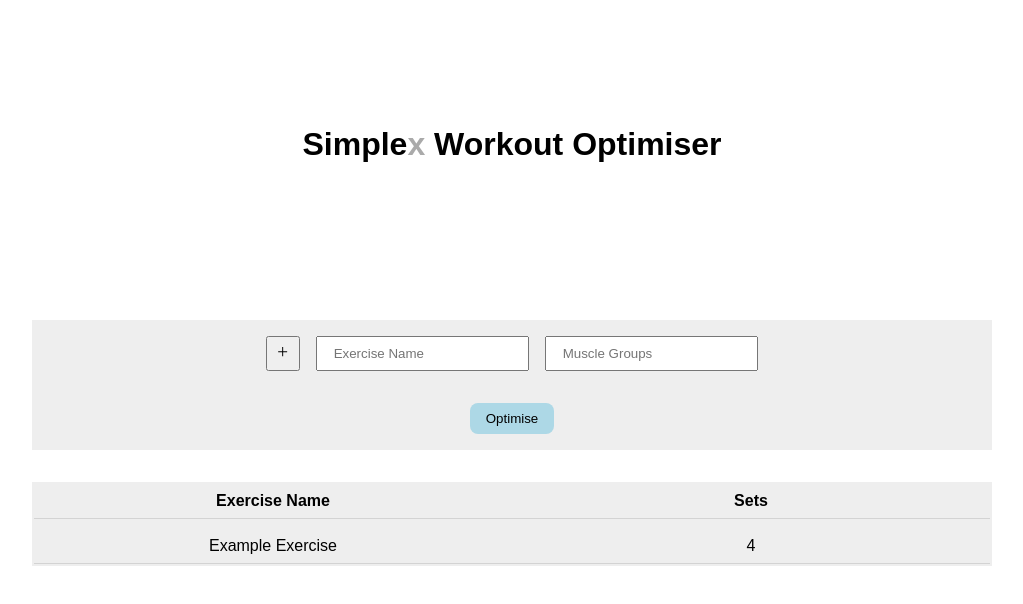
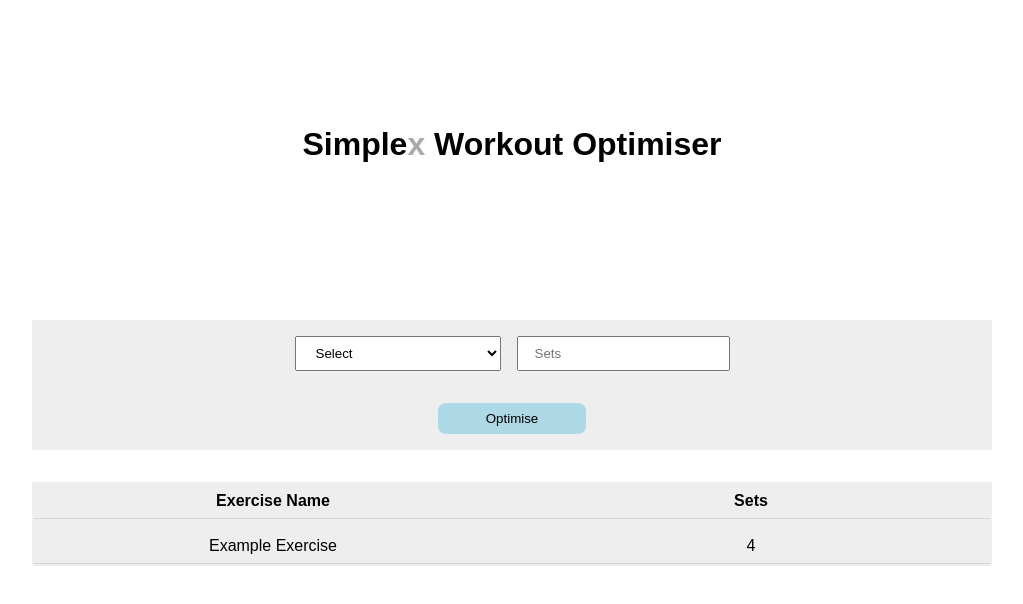
Before and after one commit to matt-plank/simplex-workout-optimiser, a React (Create React App) app in the folder frontend/: page / in a window 1280 px wide. Shown: the top 604 px of the page, without its empty margins (128-1151 px from the left). Built offline with nearby package versions, Linux system fonts and the light colour scheme.

Commit message:
Updated exercise selection row

```diff
--- a/frontend/src/components/selector/selector.css
+++ b/frontend/src/components/selector/selector.css
@@ -18,9 +18,26 @@
   margin: 1rem;
   display: flex;
   gap: 1rem;
+
+  padding-left: 1rem;
+  padding-right: 1rem;
+}
+
+.selector > .selector-input > select {
+  padding-left: 1rem;
+  padding-right: 1rem;
+  padding-top: 0.5rem;
+  padding-bottom: 0.5rem;
 }
 
 .selector > .selector-input > input[type="text"] {
+  padding-left: 1rem;
+  padding-right: 1rem;
+  padding-top: 0.5rem;
+  padding-bottom: 0.5rem;
+}
+
+.selector > .selector-input > select {
   padding-left: 1rem;
   padding-right: 1rem;
   padding-top: 0.5rem;
@@ -32,8 +49,8 @@
   border: none;
 
   background-color: lightblue;
-  padding-left: 1rem;
-  padding-right: 1rem;
+  padding-left: 3rem;
+  padding-right: 3rem;
   padding-top: 0.5rem;
   padding-bottom: 0.5rem;
   border-radius: 0.5rem;
@@ -41,6 +58,12 @@
   margin: 1rem;
 
   cursor: pointer;
+
+  transition-duration: 0.1s;
+}
+
+.selector > .submit:active {
+  transform: scale(0.93);
 }
 
 .selector > .selector-input > .new-row {
--- a/frontend/src/components/selector/selectorInput.js
+++ b/frontend/src/components/selector/selectorInput.js
@@ -1,13 +1,37 @@
-import { AiOutlinePlus } from "react-icons/ai";
-
-const SelectorInput = () => {
+const SelectorInput = ({ sets }) => {
   return (
     <div className="selector-input">
-      <button className="new-row">
-        <AiOutlinePlus />
-      </button>
-      <input type="text" placeholder="Exercise Name" />
-      <input type="text" placeholder="Muscle Groups" />
+      <select>
+        <option value="">Select</option>
+        <optgroup label="Push">
+          <option value="">Bench Press</option>
+          <option value="">Dumbbell Incline Press</option>
+          <option value="">Shoulder Press</option>
+          <option value="">Dips</option>
+          <option value="">Cable Flys</option>
+          <option value="">Tricep Pushdown</option>
+        </optgroup>
+        <optgroup label="Pull">
+          <option value="">Pull-ups</option>
+          <option value="">Chin-ups</option>
+          <option value="">Lat Pulldown</option>
+          <option value="">Cable Rows</option>
+          <option value="">Lateral Raises</option>
+          <option value="">Seated Lateral Raises</option>
+          <option value="">Face Pulls</option>
+        </optgroup>
+        <optgroup label="Legs">
+          <option value="">Squats</option>
+          <option value="">Bulgarian Split Squats</option>
+          <option value="">Lunges</option>
+          <option value="">RDLs</option>
+          <option value="">Leg Extensions</option>
+          <option value="">Hamstring Curls</option>
+          <option value="">Calf Raises</option>
+        </optgroup>
+      </select>
+
+      <input type="text" placeholder="Sets" value={sets} />
     </div>
   );
 };
```
